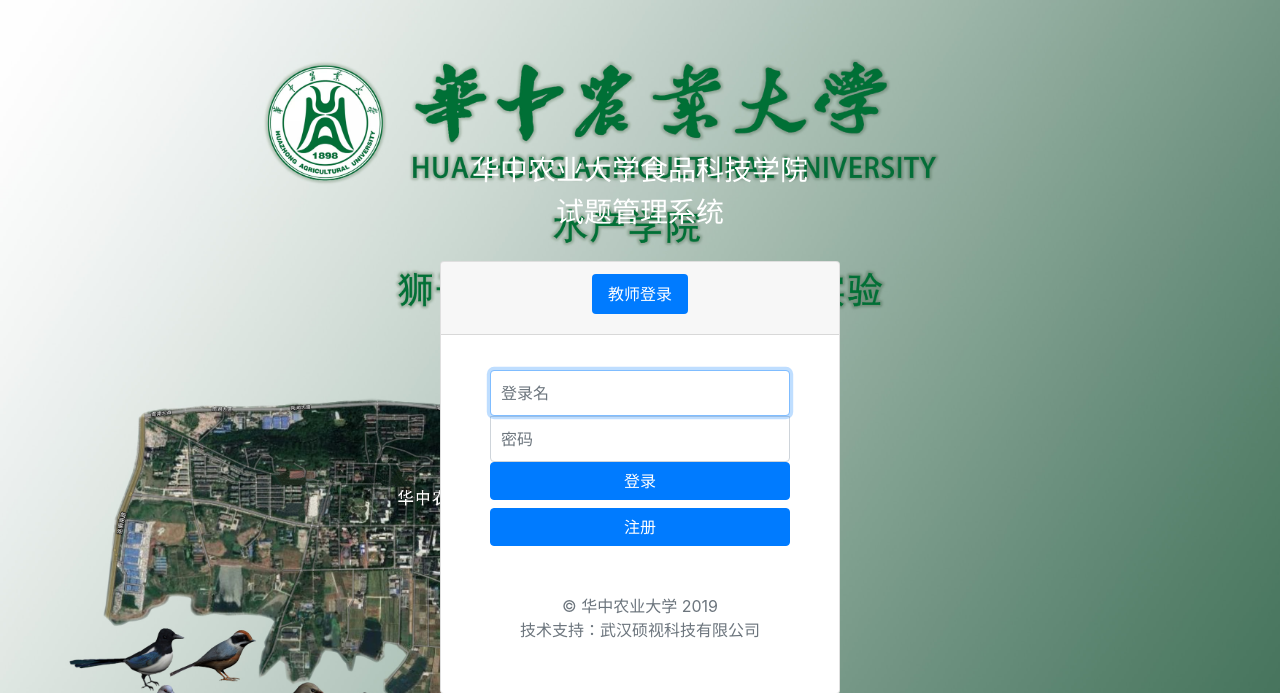
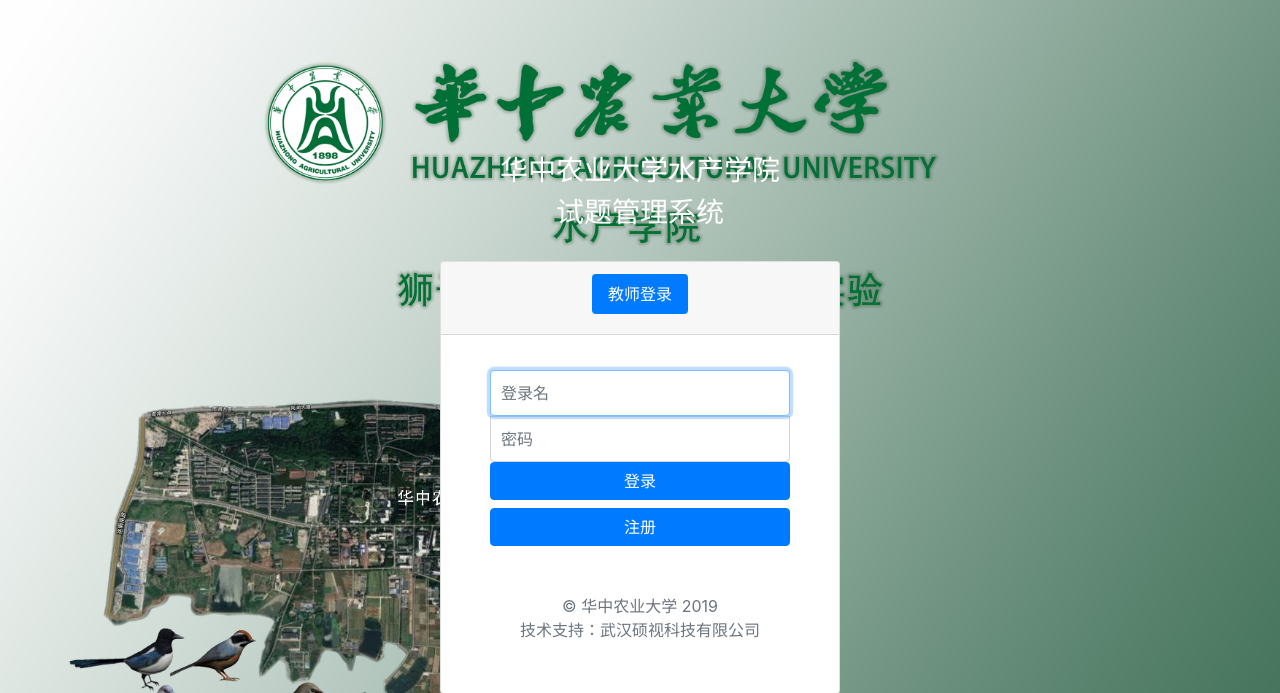
Before and after one commit to lifepro-lizhi/HZAU_New, a Django app: page /bird/teacher/login in a window 1280 px wide. Shown: the top 693 px of the page. Run offline with Django 3.2, Linux system fonts and the light colour scheme; some libraries are stand-ins or nearby versions.

Commit message:
modify name

```diff
--- a/HZAU_Management_System/urls.py
+++ b/HZAU_Management_System/urls.py
@@ -30,7 +30,7 @@
     path('bird/history/', include('History.urls')),
 ]
 
-admin.site.site_header = '华中农业大学 食品科技学院 后台管理系统'
+admin.site.site_header = '华中农业大学 水产学院 后台管理系统'
 
 if settings.DEBUG is True:
     urlpatterns += static(settings.MEDIA_URL, document_root=settings.MEDIA_ROOT)
--- a/Student/templates/student/base.html
+++ b/Student/templates/student/base.html
@@ -25,7 +25,7 @@
         <nav id="sidebar">
             <div class="sidebar-header">
                 <img src="{% static 'basic/image/Bird/title_logo.png' %}"  width="200" alt="logo">
-                <h4>&nbsp;&nbsp;&nbsp;&nbsp;&nbsp;&nbsp;食品科技学院</h4>
+                <h4>&nbsp;&nbsp;&nbsp;&nbsp;&nbsp;&nbsp;水产学院</h4>
                 <h4>&nbsp;&nbsp;&nbsp;&nbsp;&nbsp;&nbsp;后台管理系统</h4>
             </div>
 
--- a/Teacher/templates/teacher/base.html
+++ b/Teacher/templates/teacher/base.html
@@ -26,7 +26,7 @@
              <div class="sidebar-header">
                 <img src="{% static 'basic/image/title_logo.png' %}"  width="200" alt="logo">
                 <!-- <h4>&nbsp;&nbsp;&nbsp;&nbsp;&nbsp;&nbsp;植物科学技术学院</h4> -->
-                <h4>&nbsp;&nbsp;&nbsp;&nbsp;&nbsp;&nbsp;食品科技学院</h4>
+                <h4>&nbsp;&nbsp;&nbsp;&nbsp;&nbsp;&nbsp;水产学院</h4>
                 <h4>&nbsp;&nbsp;&nbsp;&nbsp;&nbsp;&nbsp;后台管理系统</h4>
              </div>
 
--- a/Teacher/templates/teacher/login.html
+++ b/Teacher/templates/teacher/login.html
@@ -29,7 +29,7 @@
 <div class="col">
     <!-- <img src="{% static 'basic/image/logo.jpg' %}" class="img-thumbnail rounded" width="100" alt="logo"><br><br> -->
     <br><br>
-    <h3 class="text-white">华中农业大学食品科技学院</h3>
+    <h3 class="text-white">华中农业大学水产学院</h3>
     <h3 class="text-white">试题管理系统</h3><br>
     <div class="card text-center mx-auto" style="width: 25rem;">
         <div class="card-header">
```
